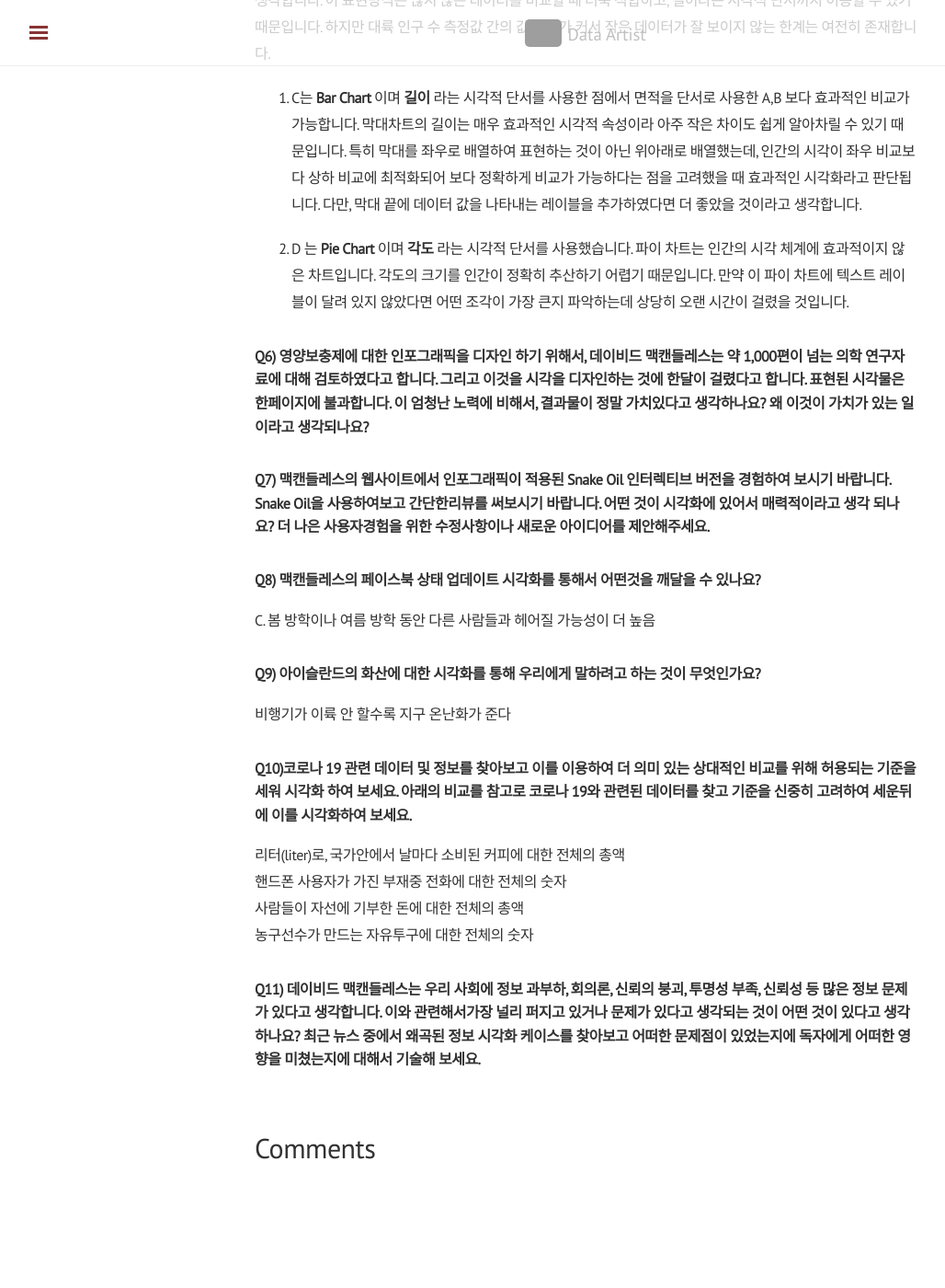
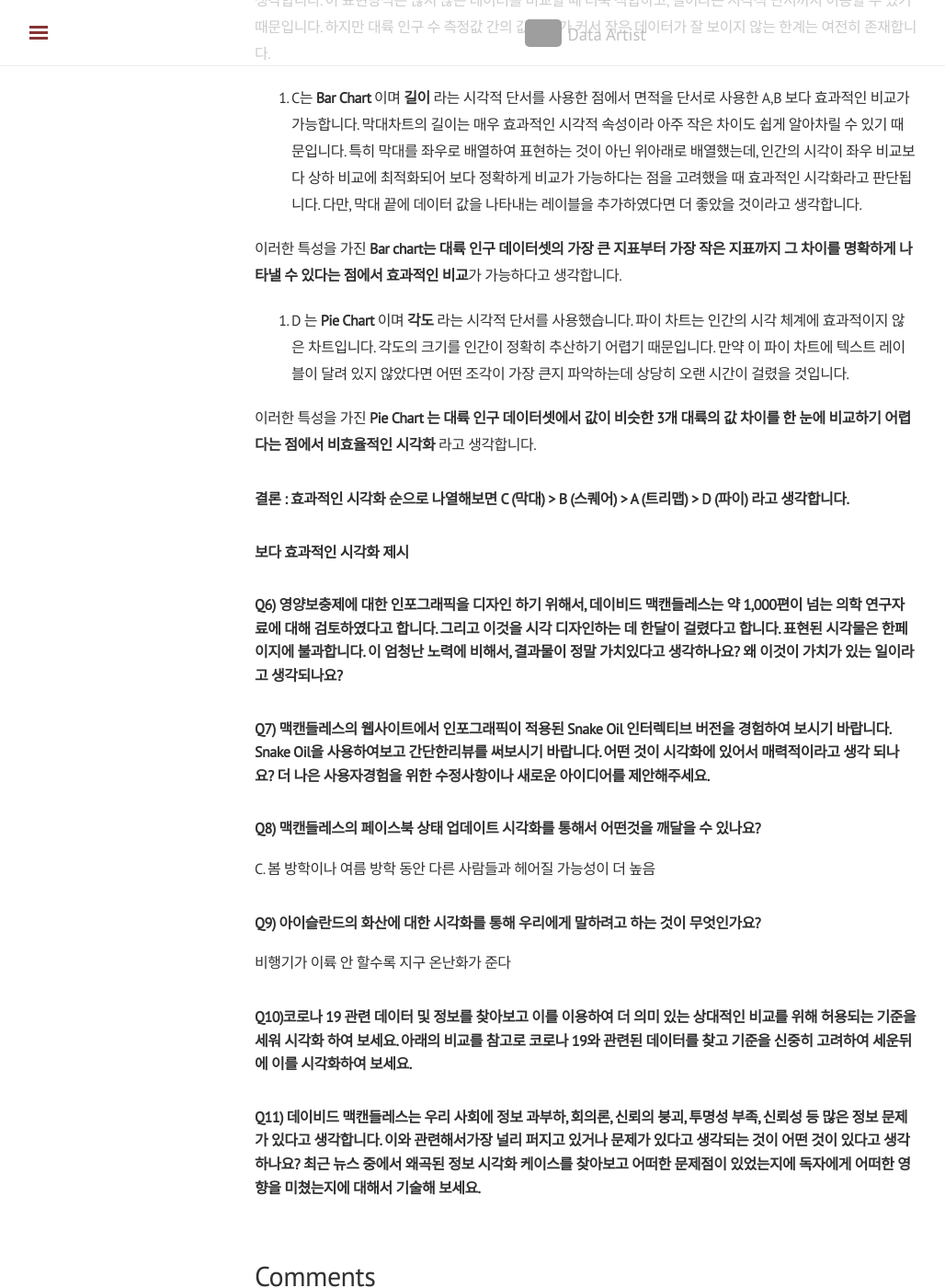
Before and after one commit to shanny924/shanny924.github.io, a Jekyll site: the page built from _posts/2020-03-17-dmc#1.md, in a window 1280 px wide and 1400 px high, scrolled down 3205 px. Shown: the whole window at 92% size, without its empty margins (3-1031 px from the left). Built offline with Jekyll 4.4.1, drawn with Linux system fonts in a browser that asks for light colours; nearby versions of some CDN libraries; comment, search, counter and statistics services are not loaded; before the commit the page ends 4482 px from its top, so only the background shows below that; grey boxes are pictures that could not be loaded.

Commit message:
Update 2020-03-17-dmc#1.md

```diff
--- a/_posts/2020-03-17-dmc#1.md
+++ b/_posts/2020-03-17-dmc#1.md
@@ -73,12 +73,20 @@ a,b,c,d 중 어떤 그래프가 가장 효과적인지 비교하기에 앞서
 
 3. C는 **Bar Chart** 이며 **길이** 라는 시각적 단서를 사용한 점에서 면적을 단서로 사용한 A,B 보다 효과적인 비교가 가능합니다. 막대차트의 길이는 매우 효과적인 시각적 속성이라 아주 작은 차이도 쉽게 알아차릴 수 있기 때문입니다. 특히 막대를 좌우로 배열하여 표현하는 것이 아닌 위아래로 배열했는데, 인간의 시각이 좌우 비교보다 상하 비교에 최적화되어 보다 정확하게 비교가 가능하다는 점을 고려했을 때 효과적인 시각화라고 판단됩니다. 다만, 막대 끝에 데이터 값을 나타내는 레이블을 추가하였다면 더 좋았을 것이라고 생각합니다.
 
+이러한 특성을 가진 **Bar chart는 대륙 인구 데이터셋의 가장 큰 지표부터 가장 작은 지표까지 그 차이를 명확하게 나타낼 수 있다는 점에서 효과적인 비교**가 가능하다고 생각합니다.
+
 4. D 는 **Pie Chart** 이며 **각도** 라는 시각적 단서를 사용했습니다. 파이 차트는 인간의 시각 체계에 효과적이지 않은 차트입니다. 각도의 크기를 인간이 정확히 추산하기 어렵기 때문입니다. 만약 이 파이 차트에 텍스트 레이블이 달려 있지 않았다면 어떤 조각이 가장 큰지 파악하는데 상당히 오랜 시간이 걸렸을 것입니다.
 
+이러한 특성을 가진 **Pie Chart 는 대륙 인구 데이터셋에서 값이 비슷한 3개 대륙의 값 차이를 한 눈에 비교하기 어렵다는 점에서 비효율적인 시각화** 라고 생각합니다.
 
 
+#### 결론 : 효과적인 시각화 순으로 나열해보면 C (막대) > B (스퀘어) > A (트리맵) > D (파이) 라고 생각합니다.
 
-### Q6) 영양보충제에 대한 인포그래픽을 디자인 하기 위해서, 데이비드 맥캔들레스는 약 1,000편이 넘는 의학 연구자료에 대해 검토하였다고 합니다. 그리고 이것을 시각을 디자인하는 것에 한달이 걸렸다고 합니다.  표현된 시각물은 한페이지에 불과합니다. 이 엄청난 노력에 비해서, 결과물이 정말 가치있다고 생각하나요? 왜 이것이 가치가 있는 일이라고 생각되나요?
+#### 보다 효과적인 시각화 제시
+
+
+### Q6) 영양보충제에 대한 인포그래픽을 디자인 하기 위해서, 데이비드 맥캔들레스는 약 1,000편이 넘는 의학 연구자료에 대해 검토하였다고 합니다. 그리고 이것을 시각 디자인하는 데 한달이 걸렸다고 합니다. 표현된 시각물은 한페이지에 불과합니다. 이 엄청난 노력에 비해서, 결과물이 정말 가치있다고 생각하나요? 왜 이것이 가치가 있는 일이라고 생각되나요?
+
 
 
 ### Q7) 맥캔들레스의 웹사이트에서 인포그래픽이 적용된 Snake Oil 인터렉티브 버전을 경험하여 보시기 바랍니다. Snake Oil을 사용하여보고 간단한리뷰를 써보시기 바랍니다. 어떤 것이 시각화에 있어서 매력적이라고 생각 되나요? 더 나은 사용자경험을 위한 수정사항이나 새로운 아이디어를 제안해주세요.
@@ -97,10 +105,6 @@ C. 봄 방학이나 여름 방학 동안 다른 사람들과 헤어질 가능성
 
 ### Q10)코로나 19 관련 데이터 및 정보를 찾아보고 이를 이용하여 더 의미 있는 상대적인 비교를 위해 허용되는 기준을 세워 시각화 하여 보세요. 아래의 비교를 참고로 코로나 19와 관련된 데이터를 찾고 기준을 신중히 고려하여 세운뒤에 이를 시각화하여 보세요.
 
-리터(liter)로, 국가안에서 날마다 소비된 커피에 대한 전체의 총액
-핸드폰 사용자가 가진 부재중 전화에 대한 전체의 숫자
-사람들이 자선에 기부한 돈에 대한 전체의 총액
-농구선수가 만드는 자유투구에 대한 전체의 숫자
 
 
 ### Q11) 데이비드 맥캔들레스는  우리 사회에 정보 과부하, 회의론, 신뢰의 붕괴, 투명성 부족, 신뢰성 등 많은 정보 문제가 있다고 생각합니다. 이와 관련해서가장 널리 퍼지고 있거나 문제가 있다고 생각되는 것이 어떤 것이 있다고 생각하나요? 최근 뉴스 중에서 왜곡된 정보 시각화 케이스를 찾아보고 어떠한 문제점이 있었는지에 독자에게 어떠한 영향을 미쳤는지에 대해서 기술해 보세요.
```
